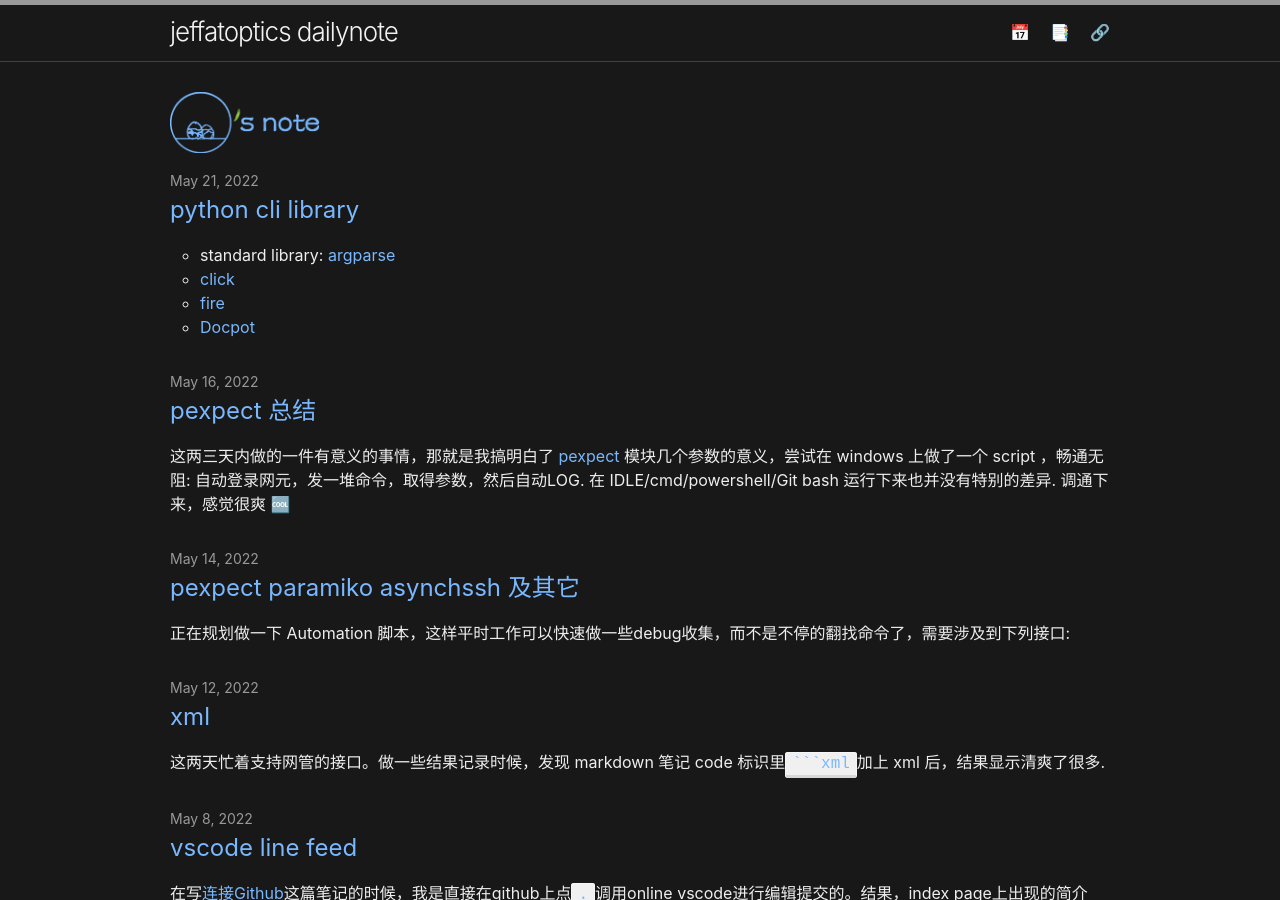
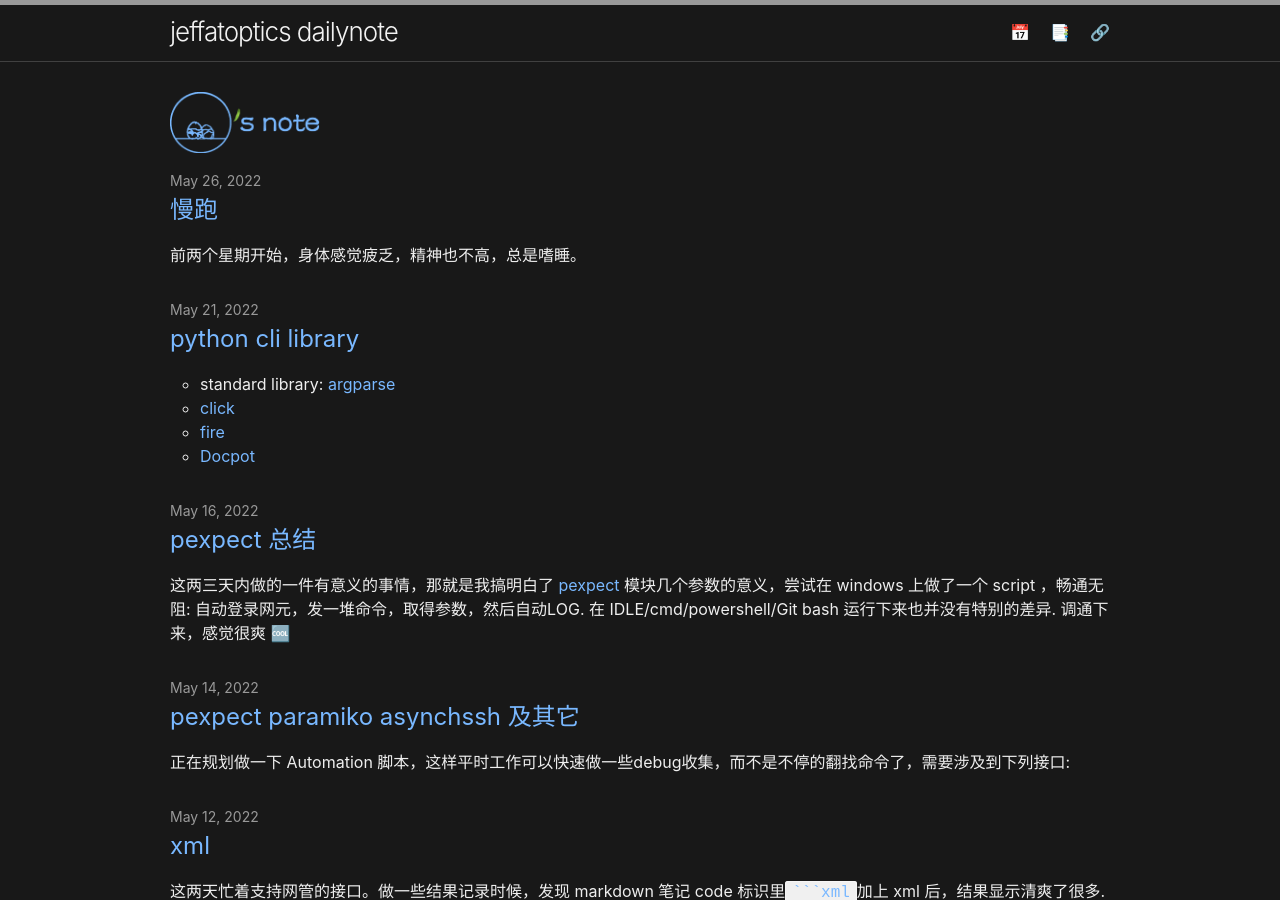
Before and after one commit to jeffatoptics/jeffblog, a Jekyll site: the page built from index.md, in a window 1280 px wide and 900 px high. Built offline with Jekyll 4.4.1, drawn with Linux system fonts in a browser that asks for light colours; part of the change alters nothing that is shown.

Commit message:
2022-05-26 new poster

```diff
--- a/_posts/2022-05-21-one-day.md
+++ b/_posts/2022-05-21-one-day.md
@@ -21,6 +21,6 @@ Reference link:
 
 ---
 
-[⏮ home](../index.md) &nbsp; &nbsp; &nbsp; &nbsp; [🔀 category](../category.md) &nbsp; &nbsp; &nbsp; &nbsp; [◀️ prev](./2022-05-16-pexpect-done.md) &nbsp; &nbsp; &nbsp; &nbsp; [▶️ next]()
+[⏮ home](../index.md) &nbsp; &nbsp; &nbsp; &nbsp; [🔀 category](../category.md) &nbsp; &nbsp; &nbsp; &nbsp; [◀️ prev](./2022-05-16-pexpect-done.md) &nbsp; &nbsp; &nbsp; &nbsp; [▶️ next](./2022-05-26-jogging-for-happiness.md)
 
 ---
--- /dev/null
+++ b/_posts/2022-05-26-jogging-for-happiness.md
@@ -0,0 +1,23 @@
+---
+title: 慢跑
+layout: post
+category: life
+author: jeffatoptics
+created: 2022-05-26 Thu 22:01
+modified_date:
+---
+
+前两个星期开始，身体感觉疲乏，精神也不高，总是嗜睡。
+
+前两天天开始每天在小区下午慢跑40分钟，精神慢慢变好了。昨天下午慢跑了一小时，正好晚上帮着小区搬运青菜，竟然搬到了两点，正好练腹肌了。
+
+在Kindle上没找到啥好书，读个片头就读不下去了。当然，是我不静心的原因。
+
+最近还是锻炼为主，恢复跑者的规律生活。
+
+
+---
+
+[⏮ home](../index.md) &nbsp; &nbsp; &nbsp; &nbsp; [🔀 category](../category.md) &nbsp; &nbsp; &nbsp; &nbsp; [◀️ prev](2022-05-21-one-day.md) &nbsp; &nbsp; &nbsp; &nbsp; [▶️ next]()
+
+---
```
Also changed, not shown: header1.md (+1 -0 lines).
